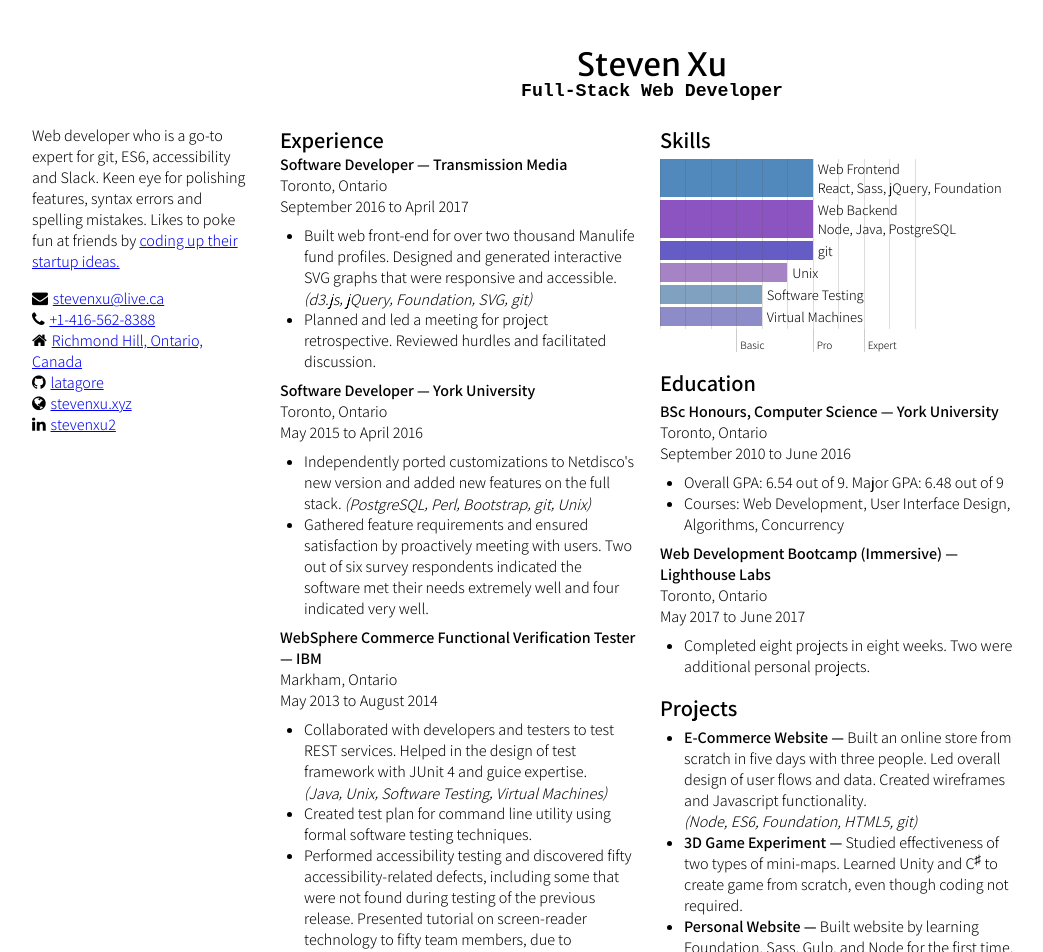
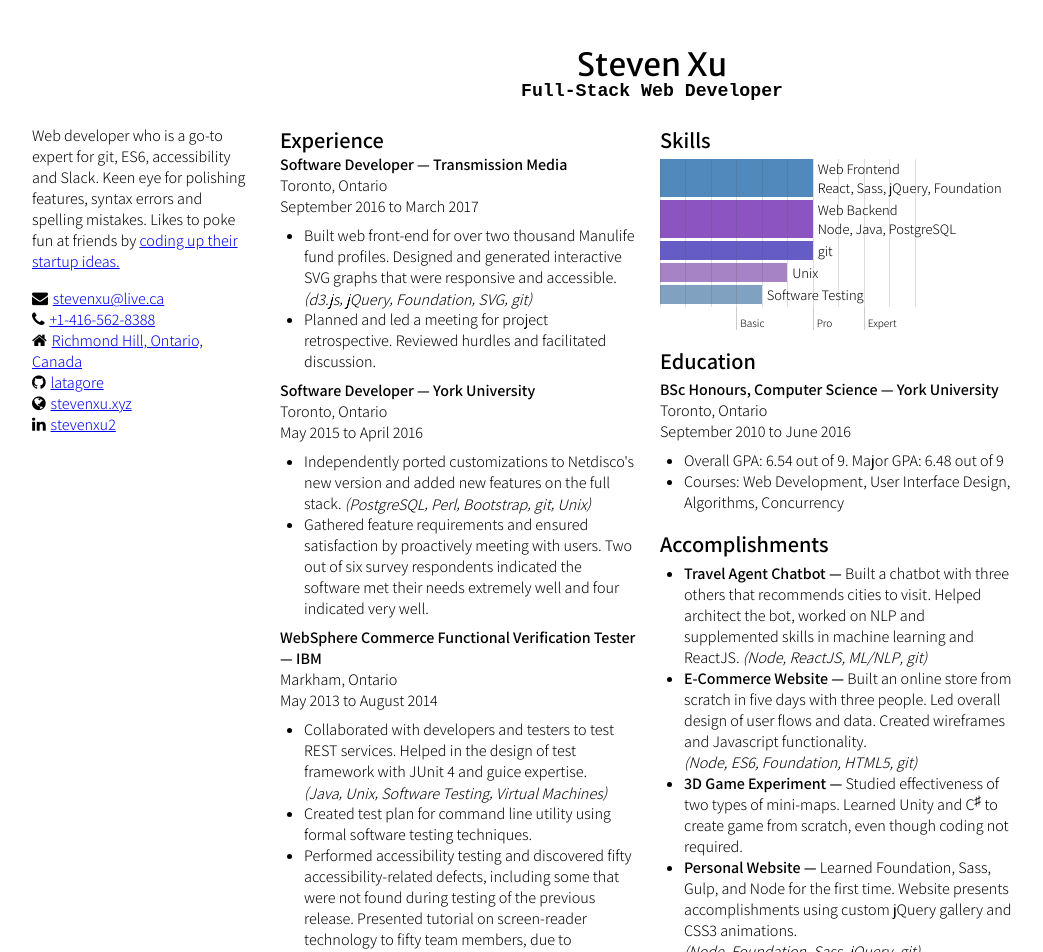
Before and after one commit to latagore/Resume, a React app: page / in a window 1280 px wide. Shown: the top 952 px of the page, without its empty margins (112-1155 px from the left). Built offline with nearby package versions, Linux system fonts and the light colour scheme.

Commit message:
add hidden flag, add accomplishments, remove LHL

```diff
--- a/resume-data.json
+++ b/resume-data.json
@@ -28,6 +28,7 @@
       ],
       "skills": ["Java", "Javascript"]
     }, {
+      "hidden": true,
       "organization": "Lighthouse Labs",
       "title": "Web Development Bootcamp (Immersive)",
       "startDate": "May 2017",
@@ -44,6 +45,10 @@
   ],
   "achievements": [
     {
+      "title": "Travel Agent Chatbot",
+      "description": "Built a chatbot with three others that recommends cities to visit. Helped architect the bot, worked on NLP and supplemented skills in machine learning and ReactJS.",
+      "skills": ["Node", "ReactJS", "ML/NLP", "git"]
+    }, {
       "title": "E-Commerce Website",
       "description": "Built an online store from scratch in five days with three people. Led overall design of user flows and data. Created wireframes and Javascript functionality.",
       "skills": ["Node", "ES6", "Foundation", "HTML5", "git"]
@@ -52,8 +57,11 @@
       "description": "Studied effectiveness of two types of mini-maps. Learned Unity and C<sup>♯</sup> to create game from scratch, even though coding not required."
     }, {
       "title": "Personal Website",
-      "description": "Built website by learning Foundation, Sass, Gulp, and Node for the first time. Website presents accomplishments using custom jQuery gallery and CSS3 animations.",
+      "description": "Learned Foundation, Sass, Gulp, and Node for the first time. Website presents accomplishments using custom jQuery gallery and CSS3 animations.",
       "skills": ["Node", "Foundation", "Sass", "jQuery", "git"]
+    }, {
+      "title": "HTML/CSS Workshop Mentor",
+      "description": "Presented HTML/CSS concepts. Proactively approached students to check progress."
     }
   ],
   "skills": [
@@ -88,10 +96,6 @@
     {
       "name": "Software Testing",
       "strength": 0.4
-    },
-    {
-      "name": "Virtual Machines",
-      "strength": 0.4
     }
   ],
   "experience": [
@@ -100,7 +104,7 @@
       "organization": "Transmission Media",
       "location": "Toronto, Ontario",
       "startDate": "September 2016",
-      "endDate": "April 2017",
+      "endDate": "March 2017",
       "info": [
         {
           "description": "Built web front-end for over two thousand Manulife fund profiles. Designed and generated interactive SVG graphs that were responsive and accessible.",
--- a/src/App.jsx
+++ b/src/App.jsx
@@ -77,6 +77,7 @@ const Experience = ({data, highlightedSkills}) => {
 }
 
 const Education = ({data, highlightedSkills}) => {
+  if (data.hidden) return null;
   return (
     <div className="info-block">
       <h3 className="heading">{data.title} &mdash; {data.organization}</h3>
@@ -97,6 +98,7 @@ const Education = ({data, highlightedSkills}) => {
 }
 
 const Achievement = ({data, highlightedSkills}) => {
+  if (data.hidden) return null;
   return (
     <li>
       <h3>{data.title}</h3>
@@ -120,7 +122,7 @@ class App extends Component {
     });
     list.getSkillCategoryByTechSkill = function (skill) {
       let filtered = list.filter((el) => el.techSkills.has(skill) || el.name === skill);
-      return filtered[0];
+      return filtered[0] || {};
     }
     list.indexOfSkill = function (skill) {
       let index = -1;
@@ -173,7 +175,7 @@ class App extends Component {
             {this.props.data.education.map((data, key) => <Education data={data} key={key} highlightedSkills={this.state.skills} />)}
           </section>
           <section className="achievements">
-            <h2>Projects</h2>
+            <h2>Accomplishments</h2>
             <ul>
               {this.props.data.achievements.map((data, key) => <Achievement data={data} key={key} highlightedSkills={this.state.skills}/>)}
             </ul>
```
